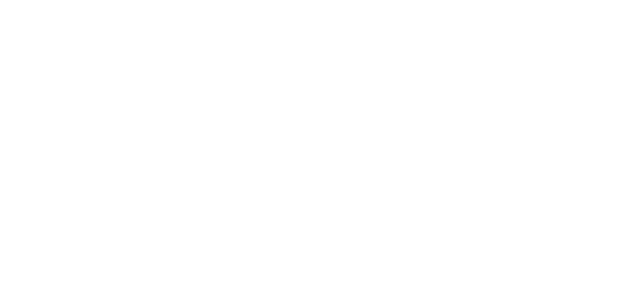
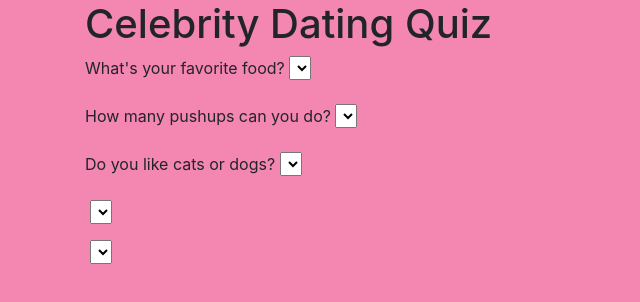
Before and after one commit to Frank-Proulx/celebrity, a plain HTML site: page index.html in a window 1280 px wide. Shown: the whole page, without its empty margins (0-640 px from the left). Drawn offline with Linux system fonts and the light colour scheme.

Commit message:
add some initial form html

```diff
--- a/css/styles.css
+++ b/css/styles.css
@@ -0,0 +1,3 @@
+body {
+  background-color: #F486B2;
+}
--- a/index.html
+++ b/index.html
@@ -5,11 +5,58 @@
   <link href="css/styles.css" rel="stylesheet" type="text/css">
   <script src="js/jquery-3.6.0.js"></script>
   <script src="js/scripts.js"></script>
-  <title></title>
+  <title>Celebrity Dating Quiz</title>
 </head>
 <body>
   <div class="container">
-
+    <h1>Celebrity Dating Quiz</h1>
+    <form id="dating">
+      <div class="form-group">
+        <label for="">What's your favorite food?</label>
+        <select>
+          <option value=""></option>
+          <option value=""></option>
+          <option value=""></option>
+          <option value=""></option>
+        </select>
+      </div>
+      <div class="form-group">
+        <label for="">How many pushups can you do?</label>
+        <select>
+          <option value=""></option>
+          <option value=""></option>
+          <option value=""></option>
+          <option value=""></option>
+        </select>
+      </div>
+      <div class="form-group">
+        <label for="">Do you like cats or dogs?</label>
+        <select>
+          <option value=""></option>
+          <option value=""></option>
+          <option value=""></option>
+          <option value=""></option>
+        </select>
+      </div>
+      <div class="form-group">
+        <label for=""></label>
+        <select>
+          <option value=""></option>
+          <option value=""></option>
+          <option value=""></option>
+          <option value=""></option>
+        </select>
+      </div>
+      <div class="form-group">
+        <label for=""></label>
+        <select>
+          <option value=""></option>
+          <option value=""></option>
+          <option value=""></option>
+          <option value=""></option>
+        </select>
+      </div>
+    </form>
   </div>
 </body>
 </html>
```
